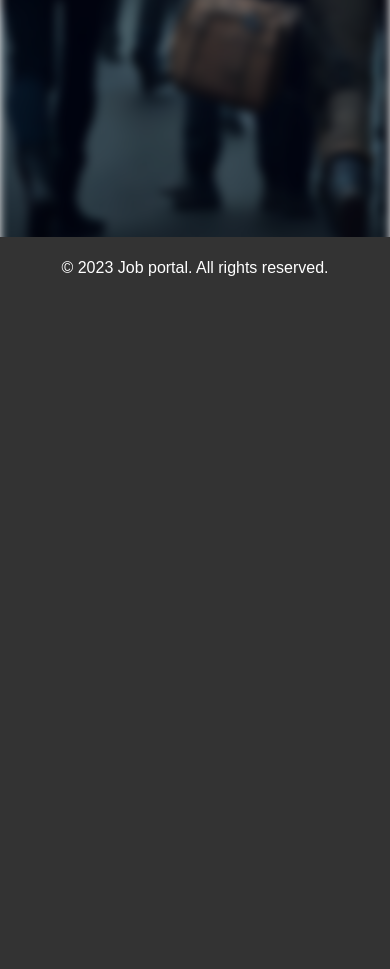
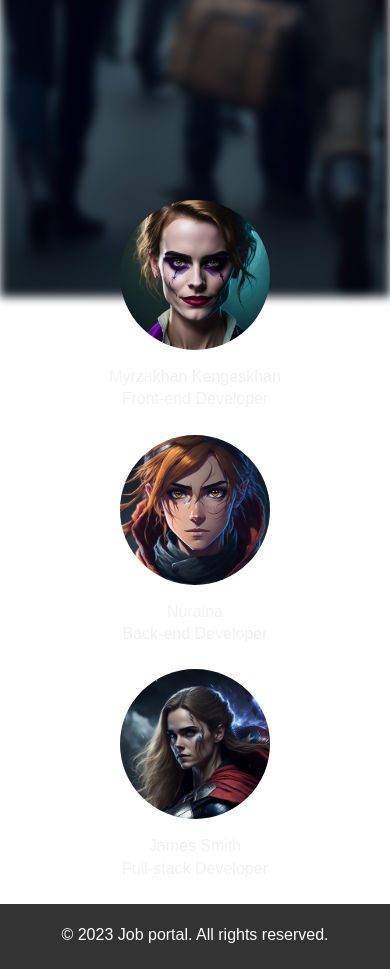
Before and after one commit to MyrHlorid/FinalProject, a Django app: page / in a window 390 px wide. Shown: the part 547-1516 px from the top of the page. Before the commit the page ends 823 px from the top, so only its background shows below. Run offline with Django 3.2, Linux system fonts and the light colour scheme; some libraries are stand-ins or nearby versions.

Commit message:
added us

```diff
--- a/templates/base.html
+++ b/templates/base.html
@@ -85,7 +85,9 @@
         margin-right: 10px;
         align-items: end;
     }
-
+    .creators{
+        padding-top: 200px;
+    }
 </style>
 <body>
     <header class="header">
@@ -130,6 +132,20 @@
                         <button type="submit" class="btn btn-primary btn-lg mb-2">Submit</button>
                     </form>
                 </div>
+                 <div class="creators row mt-5">
+                    <div class="col-sm-4 mb-4">
+                        <img src="{% static 'img/person1.jpg' %}" class="rounded-circle mx-auto d-block" alt="Person 1" style="width: 150px;">
+                        <p class="text-center mt-3" style="color: #f2f2f2">Myrzakhan Kengeskhan<br>Front-end Developer</p>
+                    </div>
+                    <div class="col-sm-4 mb-4">
+                        <img src="{% static 'img/person2.jpg' %}" class="rounded-circle mx-auto d-block" alt="Person 2" style="width: 150px;">
+                        <p class="text-center mt-3" style="color: #f2f2f2">Nuraina<br>Back-end Developer</p>
+                    </div>
+                    <div class="col-sm-4 mb-4">
+                        <img src="{% static 'img/person3.jpg' %}" class="rounded-circle mx-auto d-block" alt="Person 3" style="width: 150px;">
+                        <p class="text-center mt-3" style="color: #f2f2f2">James Smith<br>Full-stack Developer</p>
+                    </div>
+                 </div>
             </div>
         {% endblock %}
   <footer class="footer">
```
Also changed, not shown: static/img/person1.jpg (added), static/img/person2.jpg (added), static/img/person3.jpg (added).
